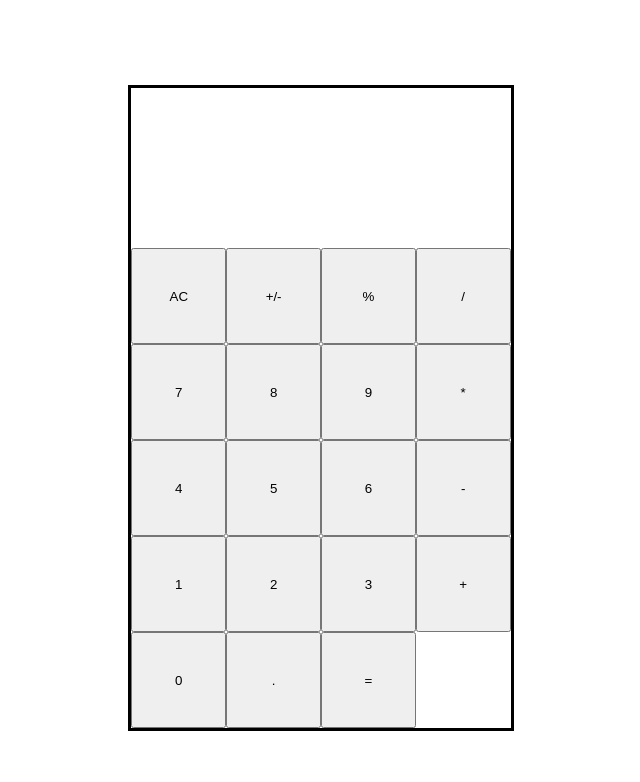
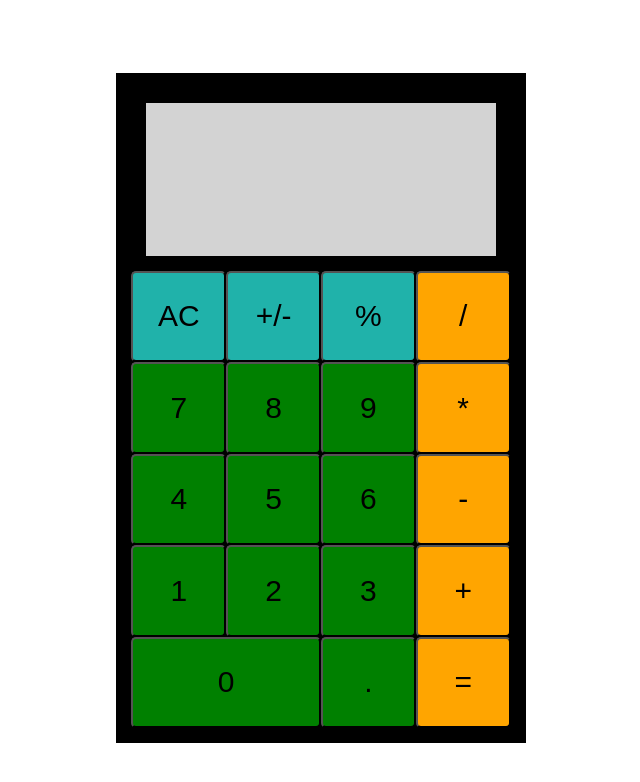
Before and after one commit to ejd230001/calc, a plain HTML site: page index.html in a window 1280 px wide. Shown: the whole page, without its empty margins (319-959 px from the left). Drawn offline with Linux system fonts and the light colour scheme.

Commit message:
Added CSS

```diff
--- a/index.html
+++ b/index.html
@@ -11,25 +11,25 @@
         <div class="calculator">
             <div class="screen"></div>
             <div class="buttons">
-                <button class="AC">AC</button>
-                <button class="sign">+/-</button>
-                <button class="modulus">%</button>
-                <button class="divide">/</button>
+                <button class="AC blue">AC</button>
+                <button class="sign blue">+/-</button>
+                <button class="modulus blue">%</button>
+                <button class="divide orange">/</button>
                 <button class="number">7</button>
                 <button class="number">8</button>
                 <button class="number">9</button>
-                <button class="multiply">*</button>
+                <button class="multiply orange">*</button>
                 <button class="number">4</button>
                 <button class="number">5</button>
                 <button class="number">6</button>
-                <button class="minus">-</button>
+                <button class="minus orange">-</button>
                 <button class="number">1</button>
                 <button class="number">2</button>
                 <button class="number">3</button>
-                <button class="plus">+</button>
-                <button class="number">0</button>
-                <button class="decimal">.</button>
-                <button class="equal">=</button>
+                <button class="plus orange">+</button>
+                <button class="number zero">0</button>
+                <button class="decimal number">.</button>
+                <button class="equal orange">=</button>
             </div>
         </div>
     </body>
--- a/script.js
+++ b/script.js
@@ -1,7 +1,9 @@
+// Initialize required variables
 let storedNum = NaN;
 let operatorJustClicked = false;
 let currentOperator = NaN;
 
+// Select DOM elements
 const screen = document.querySelector(".screen");
 const numbers = document.querySelectorAll(".number");
 const clear = document.querySelector(".AC");
@@ -13,12 +15,12 @@ const add = document.querySelector(".plus");
 const decimal = document.querySelector(".decimal");
 const equal = document.querySelector(".equal");
 
+// Add appropriate event listeners
 numbers.forEach((number) => {
     number.addEventListener("click", () => numberClicked(number.textContent))
 })
 
 clear.addEventListener("click", allClear);
-
 add.addEventListener("click", () => operatorSelected(1));
 subtract.addEventListener("click", () => operatorSelected(2));
 multiply.addEventListener("click", () => operatorSelected(3));
@@ -26,7 +28,7 @@ divide.addEventListener("click", () => operatorSelected(4))
 modulus.addEventListener("click", () => operatorSelected(5))
 equal.addEventListener("click", evaluate);
 
-
+// Number is clicked, appends in to current number on screen or replaces number on screen if operator was just clicked
 function numberClicked(num) {
     if (!operatorJustClicked) {
         screen.textContent = screen.textContent + num;
@@ -37,18 +39,22 @@ function numberClicked(num) {
     }
 }
 
+// Clear all text and stored numbers
 function allClear() {
     screen.textContent = "";
     storedNum = NaN;
     operatorJustClicked = false;
 }
 
+// Operator is clicked, set current operation appropriately and store number that was already on screen
 function operatorSelected(operator) {
+    storedNum = screen.textContent;
     operatorJustClicked = true;
     currentOperator = operator;
-    storedNum = screen.textContent;
+
 }
 
+// Evaluate once equals is pressed, performs operation on number stored when operator was clicked and number currently on screen
 function evaluate() {
     let numToOperate = screen.textContent;
 
@@ -71,10 +77,14 @@ function evaluate() {
             }
             else
                 screen.textContent = Number(storedNum) / Number(numToOperate);
-                operatorJustClicked = true;
+            operatorJustClicked = true;
             break;
         case 5:
-            screen.textContent = Number(storedNum) % Number(numToOperate);
+            if (numToOperate == 0) {
+                screen.textContent = "gc lil bro";
+            }
+            else
+                screen.textContent = Number(storedNum) % Number(numToOperate);
             operatorJustClicked= true;
             break;
     }
--- a/styles.css
+++ b/styles.css
@@ -11,13 +11,20 @@ body {
 .calculator {
     display: flex;
     flex-direction: column;
-    border: 3px solid black;
+    border: 15px solid black;
     width: 30%;
     height: 80%;
+    background-color: black;
 }
 
 .screen {
     flex: .25;
+    background-color: lightgrey;
+    margin: 15px;
+    font-size: 70px;
+    display: flex;
+    align-items: center;
+    justify-content: flex-end;
 }
 
 .buttons {
@@ -30,8 +37,22 @@ body {
 
 button {
     flex-basis: 25%;
+    border-radius: 5px;
+    font-size: 30px;
 }
 
 .zero {
     flex-basis: 50%;
 }
+
+.number {
+    background-color: green;
+}
+
+.blue {
+    background-color: lightseagreen;
+}
+
+.orange {
+    background-color: orange;
+}
```
